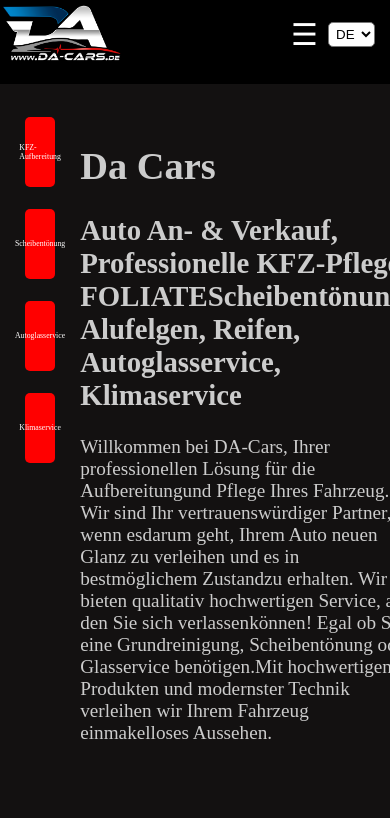
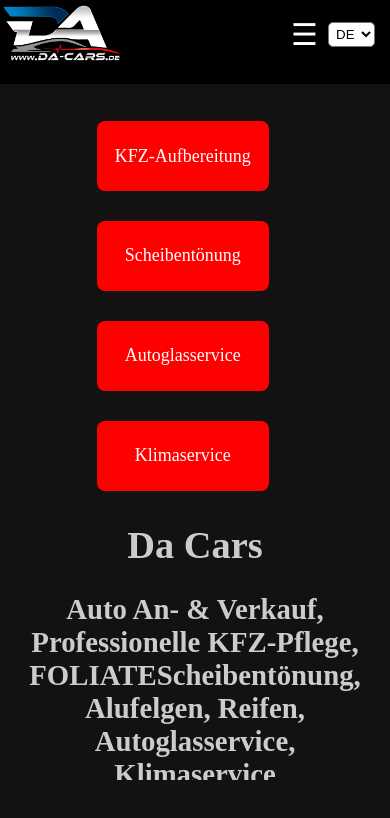
Before and after one commit to Zohaib770/da-cars, a React (Vite) app in the folder ui/: page / in a window 390 px wide. Shown: the top 818 px of the page. Built offline with nearby package versions, Linux system fonts and the light colour scheme.

Commit message:
add responsiveness

```diff
--- a/ui/src/components/MainGrid.tsx
+++ b/ui/src/components/MainGrid.tsx
@@ -9,7 +9,7 @@
 
   return (
     <div className="main-grid">
-
+      <div className="main-content">
       <div className="grid-left">
         <div className="grid-item">
           <Link to="kfzaufbereitung">{t("kfz_aufbereitung")}</Link>
@@ -33,7 +33,7 @@
         <h2>{t("dacar_text")}</h2>
         <p>{t("dacar_wilk_text")}</p>
       </div>
-
+      </div>
     </div>
   );
 };
--- a/ui/src/components/maingridpages/MainGridPages.css
+++ b/ui/src/components/maingridpages/MainGridPages.css
@@ -4,29 +4,63 @@
 .main-grid {
     display: flex;
     flex-direction: row;
+    justify-content: space-between;
+    gap: 20px;
+    overflow-y: auto;
 }
 
-.grid-left{
+.grid-left {
     padding-top: 3%;
-    width: 100%;
+    width: 50%;
     display: flex;
     flex-direction: column;
     gap: 20px;
 }
 
-.grid-item{
-    width: 60%;
+.grid-item {
+    width: 70%;
     height: 70px;
+    display: flex;
+    align-items: center;
+    justify-content: center;
+    border-radius: 8px;
 }
 
-.grid-right{
+.grid-right {
     color: #ccc;
-    width: 100%;
+    width: 50%;
     padding-top: 4%;
+    font-size: larger;
 }
 
-.grid-right{
-    font-size: larger;
+/* Responsive Design für kleinere Bildschirme */
+@media screen and (max-width: 768px) {
+    .main-grid {
+        height: 100vh;
+    }
+
+    .main-content{
+        height: 80vh;
+        display: flex;
+        flex-direction: column;
+        align-items: center;
+    }
+
+    .grid-right {
+        width: 100%;
+        text-align: center;
+        padding-top: 2%;
+    }
+
+    .grid-left {
+        width: 70%;
+        padding-top: 2%;
+    }
+
+    .grid-left .grid-item a {
+        font-size: 18px;
+    }
+
 }
 
 /* ======================== kfzaufbereitung ======================== */
```
